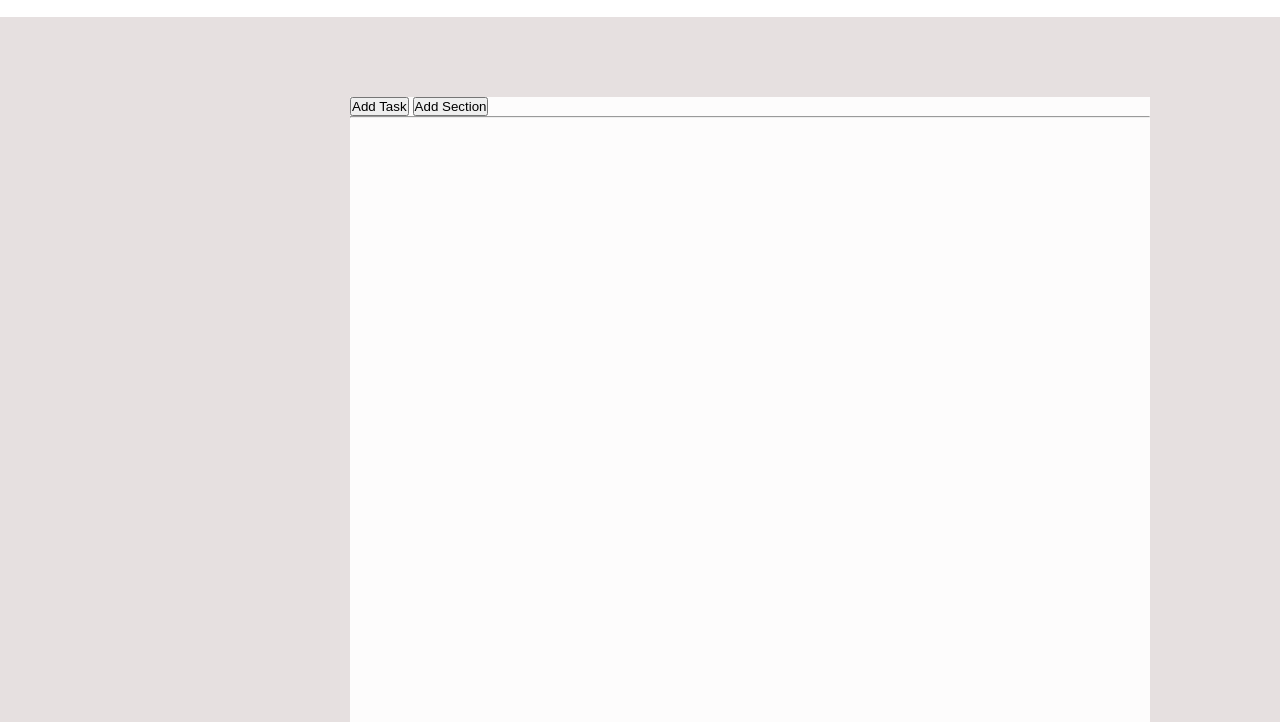
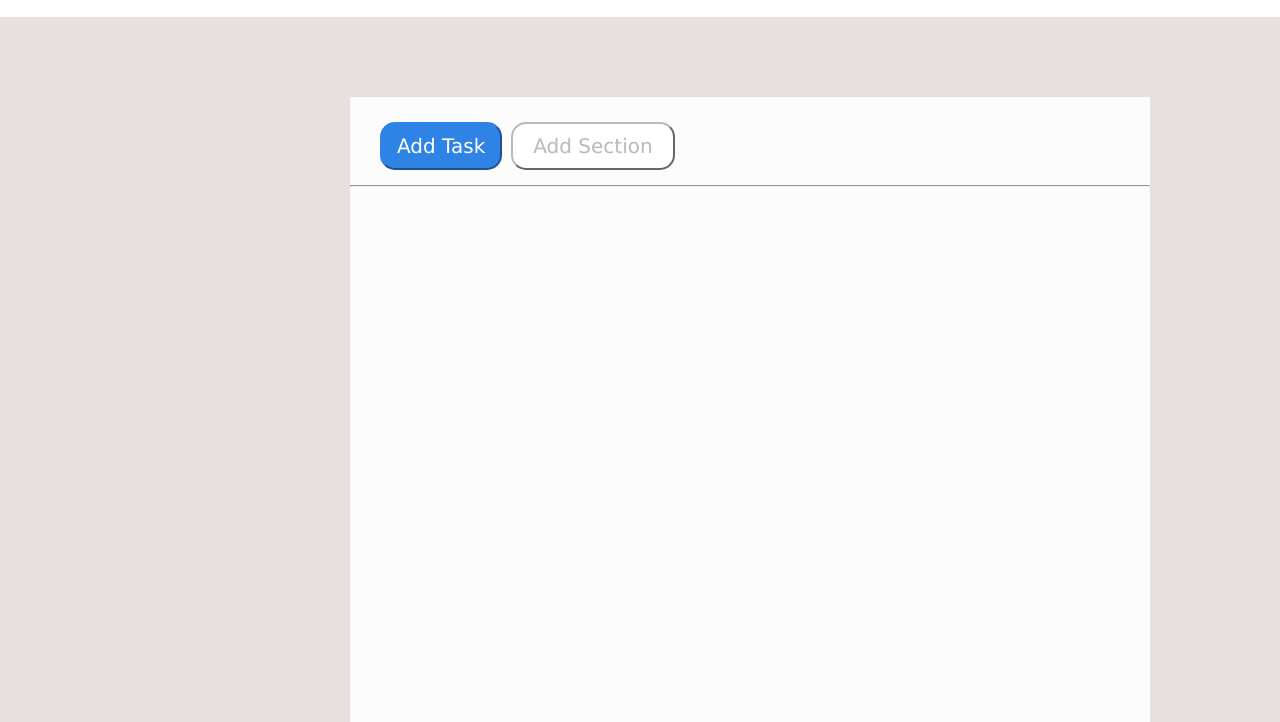
Before and after one commit to camillapalombi/html-css-toboolist, a plain HTML site: page index.html in a window 1280 px wide. Shown: the part 78-800 px from the top of the page. Drawn offline with Linux system fonts and the light colour scheme.

Commit message:
CSS BOTTONI

```diff
--- a/style/style.css
+++ b/style/style.css
@@ -3,6 +3,7 @@
     padding: 0;
 }
 /*MODIFICHE HEADER:*/
+
 .logo {
     vertical-align: middle;
 }
@@ -20,6 +21,7 @@ header {
 }
 
 /*CREATO SFONDO GRIGIO E CONTENITORE BIANCO:*/
+
 .white-box {
     background-color: rgb(253, 252, 252);
     width: 800px;
@@ -34,3 +36,30 @@ main {
     height: 1500px;
     height: 1000px;
 }
+
+/*CREATI BOTTONI:*/
+
+.button {
+    margin-top: 25px;
+    margin-bottom: 15px;
+    font-family: Verdana, Geneva, Tahoma, sans-serif;
+}
+.task {
+    background-color: rgb(47, 131, 228);
+    padding: 10px 15px;
+    border-radius: 15px;
+    border-color: rgb(47, 131, 228);
+    color: white;
+    font-size: 20px;
+    margin-left: 30px;
+}
+
+.section {
+    background-color:white;
+    padding: 10px 20px;
+    border-radius: 15px;
+    border-color: rgb(187, 184, 184);
+    color: rgb(187, 184, 184);
+    font-size: 20px;
+    margin-left: 5px;
+}
```
